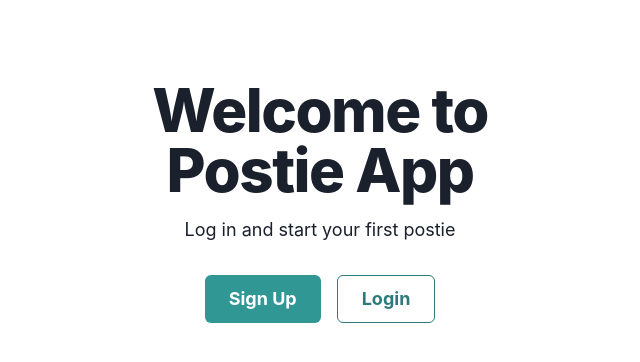
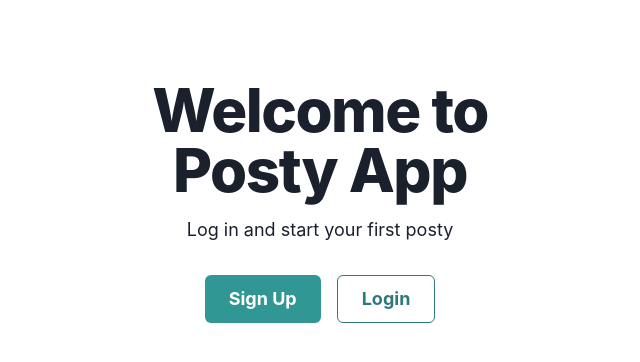
Before and after one commit to mattchx/posty-app, a React (Create React App) app in the folder client/: page / in a window 1280 px wide. Shown: the top 362 px of the page, without its empty margins (320-960 px from the left). Built offline with nearby package versions, Linux system fonts and the light colour scheme; no server answers.

Commit message:
Update Landing.js
- updated app name

```diff
--- a/client/src/components/Landing.js
+++ b/client/src/components/Landing.js
@@ -14,10 +14,10 @@
       <Heading as="h2" size="3xl" fontWeight="extrabold" letterSpacing="tight">
         Welcome to
         <br />
-        Postie App
+        Posty App
       </Heading>
       <Text mt="4" fontSize="lg">
-        Log in and start your first postie
+        Log in and start your first posty
       </Text>
       <Flex justify="center" mt="8">
         <Button
```
